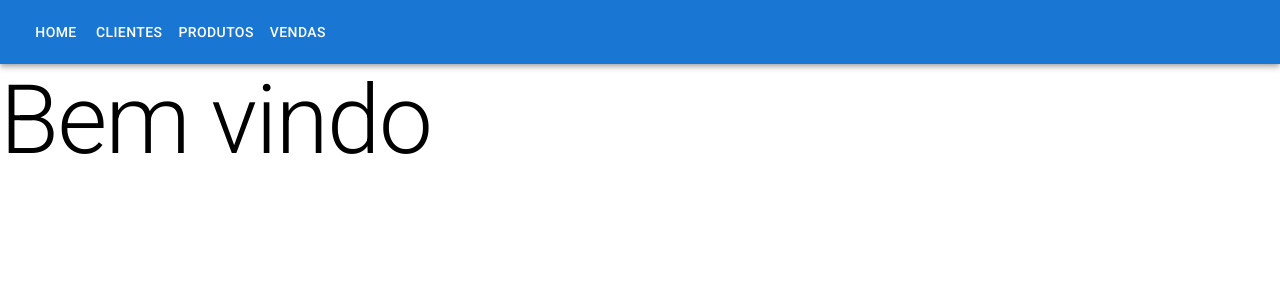
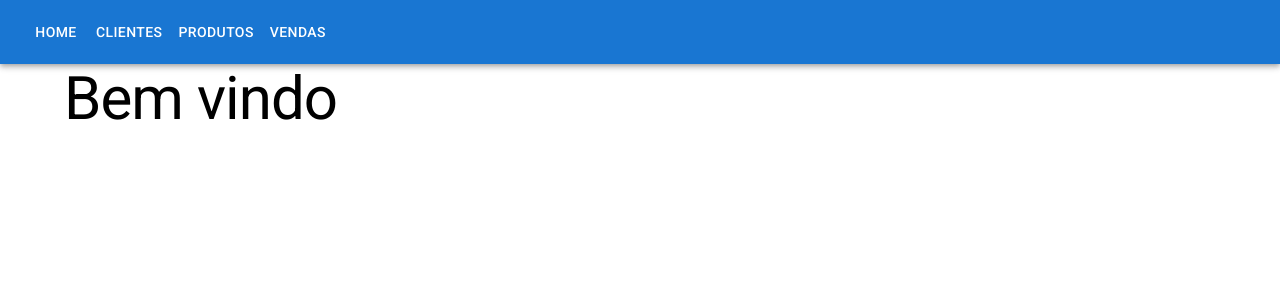
Before and after one commit to nicklima-amigos/EntregaFinalA3-SD, a React (Vite) app in the folder src/frontend/: page / in a window 1280 px wide. Shown: the top 300 px of the page. Built offline with nearby package versions, Linux system fonts and the light colour scheme.

Commit message:
refactor: wrap entire application in container component

```diff
--- a/src/frontend/src/components/Root/Root.jsx
+++ b/src/frontend/src/components/Root/Root.jsx
@@ -1,11 +1,14 @@
 import { Outlet } from 'react-router-dom';
 import { Navbar } from '../Navbar/Navbar';
+import { Container } from '@mui/material';
 
 export function Root() {
   return (
     <>
       <Navbar />
-      <Outlet />
+      <Container>
+        <Outlet />
+      </Container>
     </>
   );
 }
--- a/src/frontend/src/components/clients/SingleClient/SingleClient.jsx
+++ b/src/frontend/src/components/clients/SingleClient/SingleClient.jsx
@@ -7,8 +7,8 @@ export function SingleClient({ client }) {
   const createdAt = format(new Date(created_at), 'dd/MM/yyyy');
   return (
     <Grid2
+      container
       sx={{
-        width: 1,
         display: 'flex',
         justifyContent: 'space-between',
         textAlign: 'center',
--- a/src/frontend/src/pages/Home.jsx
+++ b/src/frontend/src/pages/Home.jsx
@@ -3,7 +3,9 @@ import { Typography } from '@mui/material';
 export function Home() {
   return (
     <>
-      <Typography variant='h1'>Bem vindo</Typography>
+      <Typography variant='h1' sx={{ fontSize: 60, fontWeight: 400 }}>
+        Bem vindo
+      </Typography>
     </>
   );
 }
```
